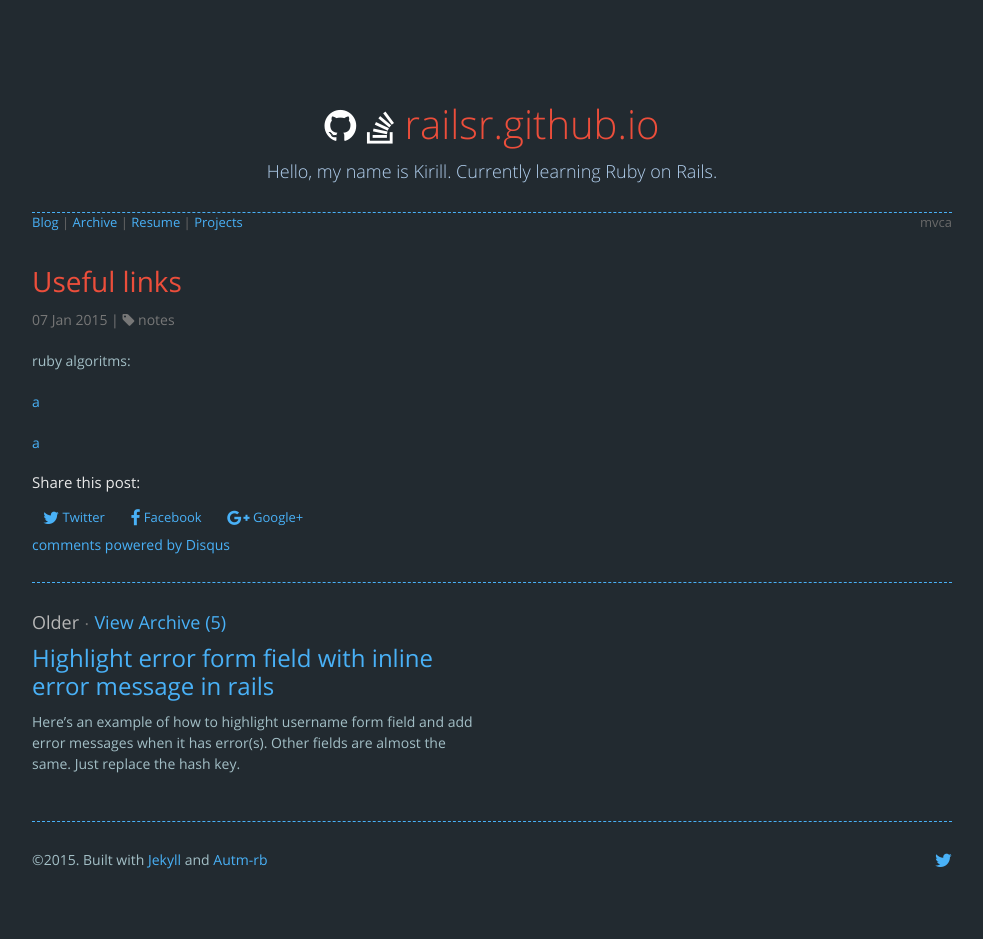
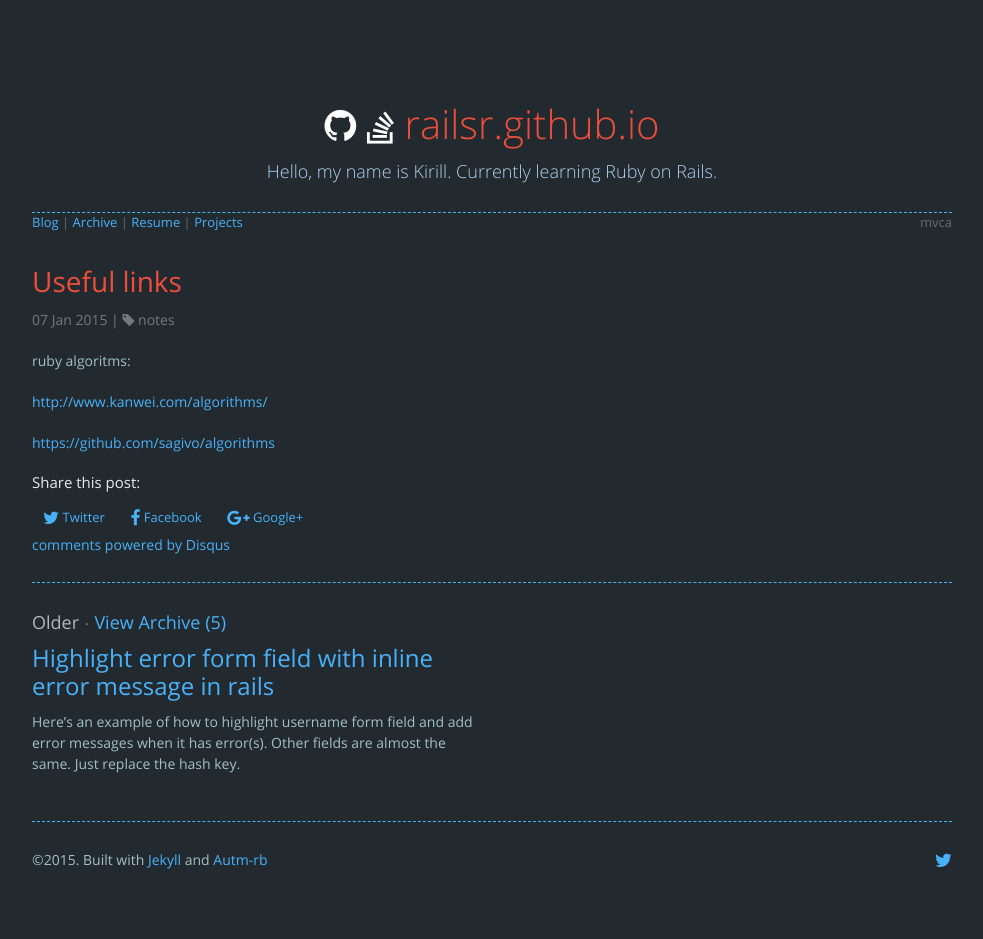
Before and after one commit to railsr/railsr.github.io, a Jekyll site: the page built from _posts/2015-01-07-useful-links.md, in a window 1280 px wide. Shown: the whole page, without its empty margins (148-1131 px from the left). Built offline with Jekyll 4.4.1, drawn with Linux system fonts in a browser that asks for light colours; nearby versions of some CDN libraries; comment, search, counter and statistics services are not loaded; some of the changed lines change nothing that is shown.

Commit message:
Update 2015-01-07-useful-links.md

```diff
--- a/_posts/2015-01-07-useful-links.md
+++ b/_posts/2015-01-07-useful-links.md
@@ -5,6 +5,6 @@
 
 ruby algoritms:
 
-[a](http://www.kanwei.com/algorithms/)
+[http://www.kanwei.com/algorithms/](http://www.kanwei.com/algorithms/)
 
-[a](https://github.com/sagivo/algorithms)
+[https://github.com/sagivo/algorithms](https://github.com/sagivo/algorithms)
```
